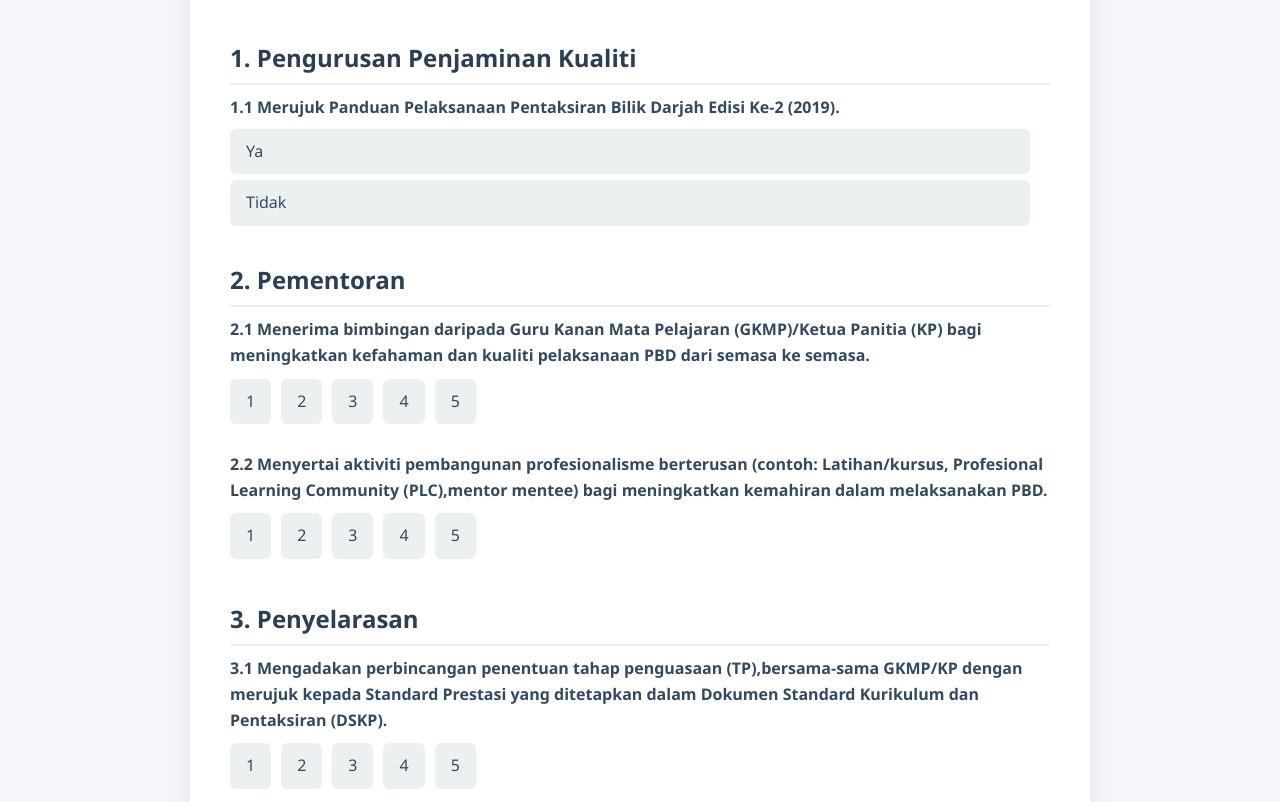
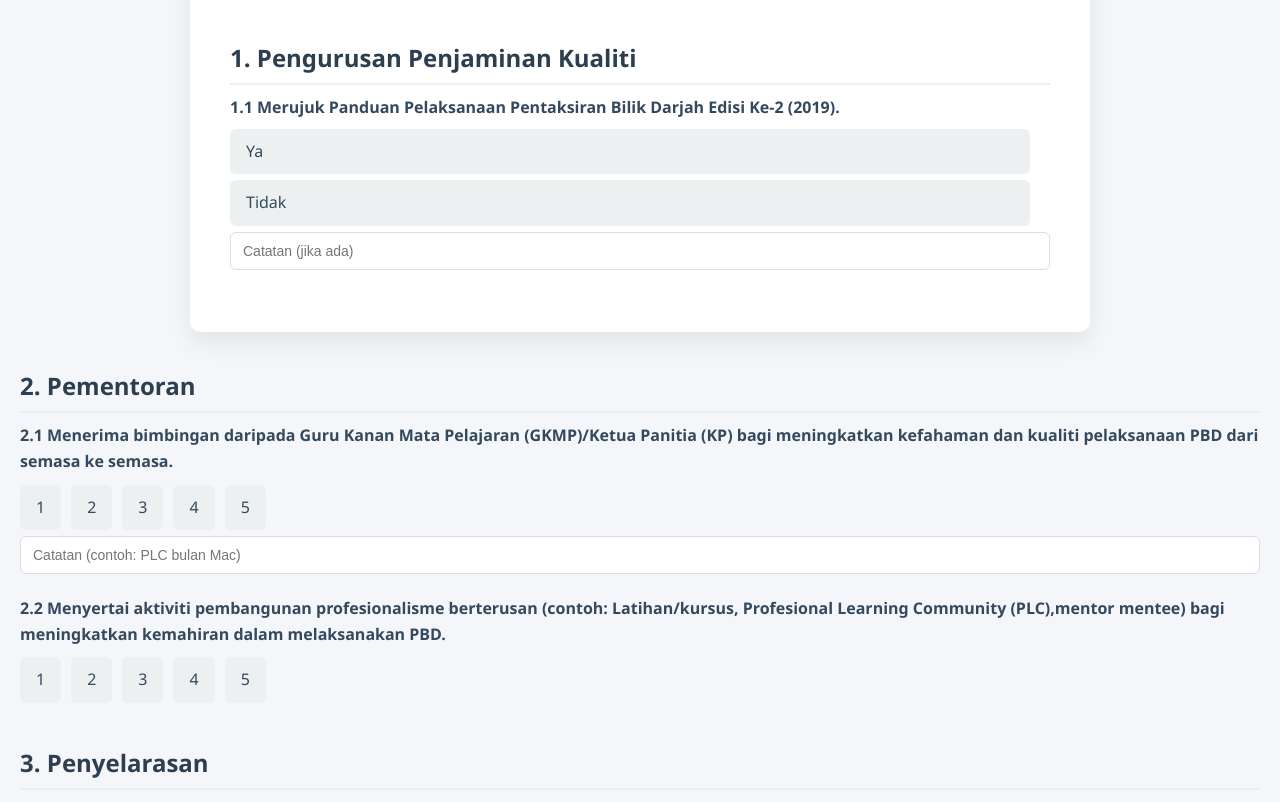
Before and after one commit to asyrafabdzawawi/borangpenjaminankualiti, a Flask app: page /lampiran3 in a window 1280 px wide. Shown: the part 1044-1846 px from the top of the page. Run offline with Flask 3, Linux system fonts and the light colour scheme; parts of the project's set-up code (start-up, migrations or seed data) failed here and were passed over.

Commit message:
Update lampiran3.html

```diff
--- a/templates/lampiran3.html
+++ b/templates/lampiran3.html
@@ -299,6 +299,8 @@ ii. Tandakan skala penilaian berdasarkan penyataan:<br>
 <input type="radio" name="1.1" id="1.1_tidak" value="Tidak">
 <label for="1.1_tidak">Tidak</label>
 </div>
+<input type="text" name="catatan_1.1" placeholder="Catatan (jika ada)">
+</div>
 </div>
 
 
@@ -320,6 +322,8 @@ ii. Tandakan skala penilaian berdasarkan penyataan:<br>
 <label for="2.1_4">4</label>
 <input type="radio" name="2.1" id="2.1_5" value="5">
 <label for="2.1_5">5</label>
+</div>
+<input type="text" name="catatan_2.1" placeholder="Catatan (contoh: PLC bulan Mac)">
 </div>
 </div>
 
```
